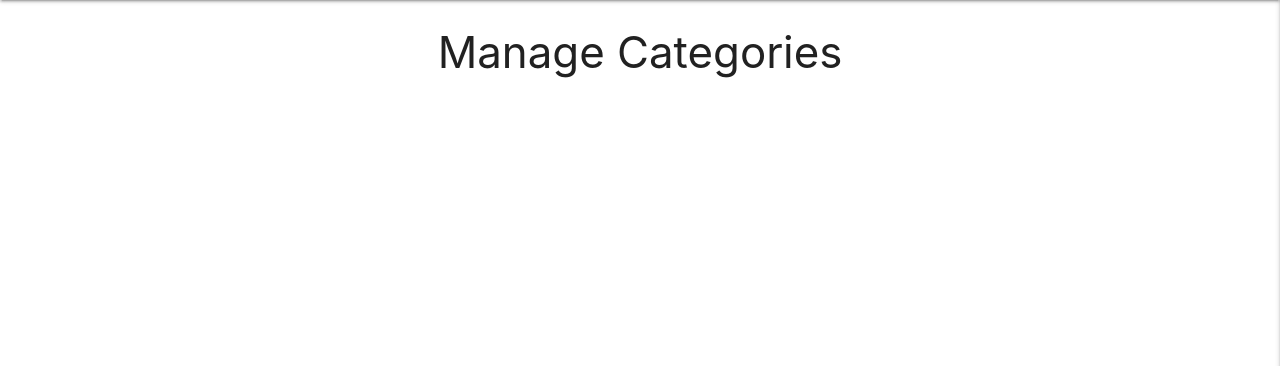
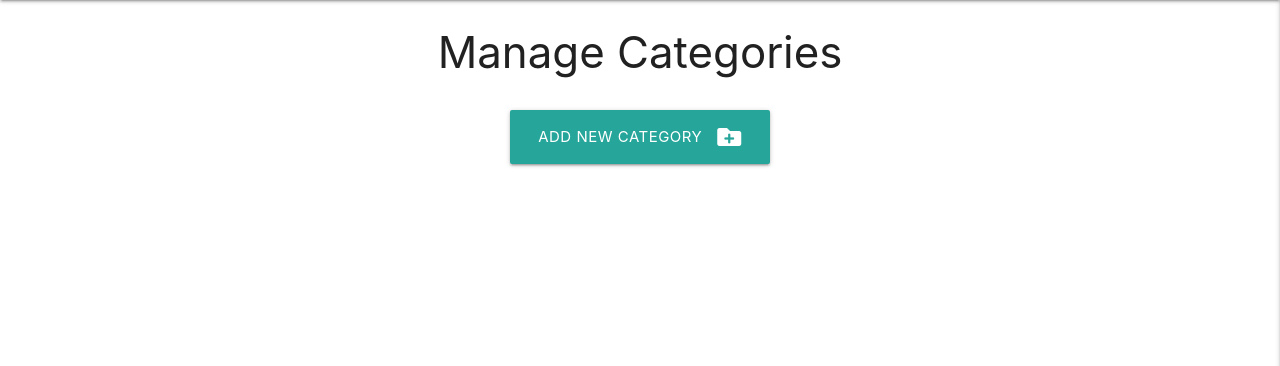
Before and after one commit to loosenthedark/CI_DCD-task-manager-flask-mini-project, a Flask app: page /manage_categories in a window 1280 px wide. Shown: the part 64-430 px from the top of the page. Run offline with Flask 2, Linux system fonts and the light colour scheme; data that the repository does not hold is empty; some libraries are stand-ins or nearby versions.

Commit message:
Add option to add new category to DB

```diff
--- a/app.py
+++ b/app.py
@@ -161,6 +161,19 @@ def manage_categories():
     return render_template('manage_categories.html', categories=categories)
 
 
+@app.route('/add_category', methods=["GET", "POST"])
+def add_category():
+    if request.method == "POST":
+        category = {
+            "category_name": request.form.get("category_name")
+        }
+        mongo.db.categories.insert_one(category)
+        flash('Category added successfully!')
+        return redirect(url_for('manage_categories'))
+
+    return render_template('add_category.html')
+
+
 if __name__ == '__main__':
     app.run(host=os.environ.get('IP'),
             port=int(os.environ.get('PORT')),
--- a/static/css/style.css
+++ b/static/css/style.css
@@ -98,7 +98,8 @@ strong {
 }
 
 #add_task_form,
-#edit_task_form {
+#edit_task_form,
+#add_category_form {
     padding: 24px;
 }
 
--- a/templates/manage_categories.html
+++ b/templates/manage_categories.html
@@ -3,6 +3,13 @@
 {% block content %}
 
 <h3 class="center-align">Manage Categories</h3>
+
+<div class="row section">
+    <div class="col s12 m8 offset-m2 center-align">
+        <a class="waves-effect waves-light btn-large" href="{{ url_for('add_category') }}"><i class="fas fa-folder-plus right"></i>Add New Category</a>
+    </div>
+</div>
+
 <div class="row">
     {% for category in categories %}
     <div class="col s12 m4">
```
Also changed, not shown: templates/add_category.html (added, +26 -0 lines).
